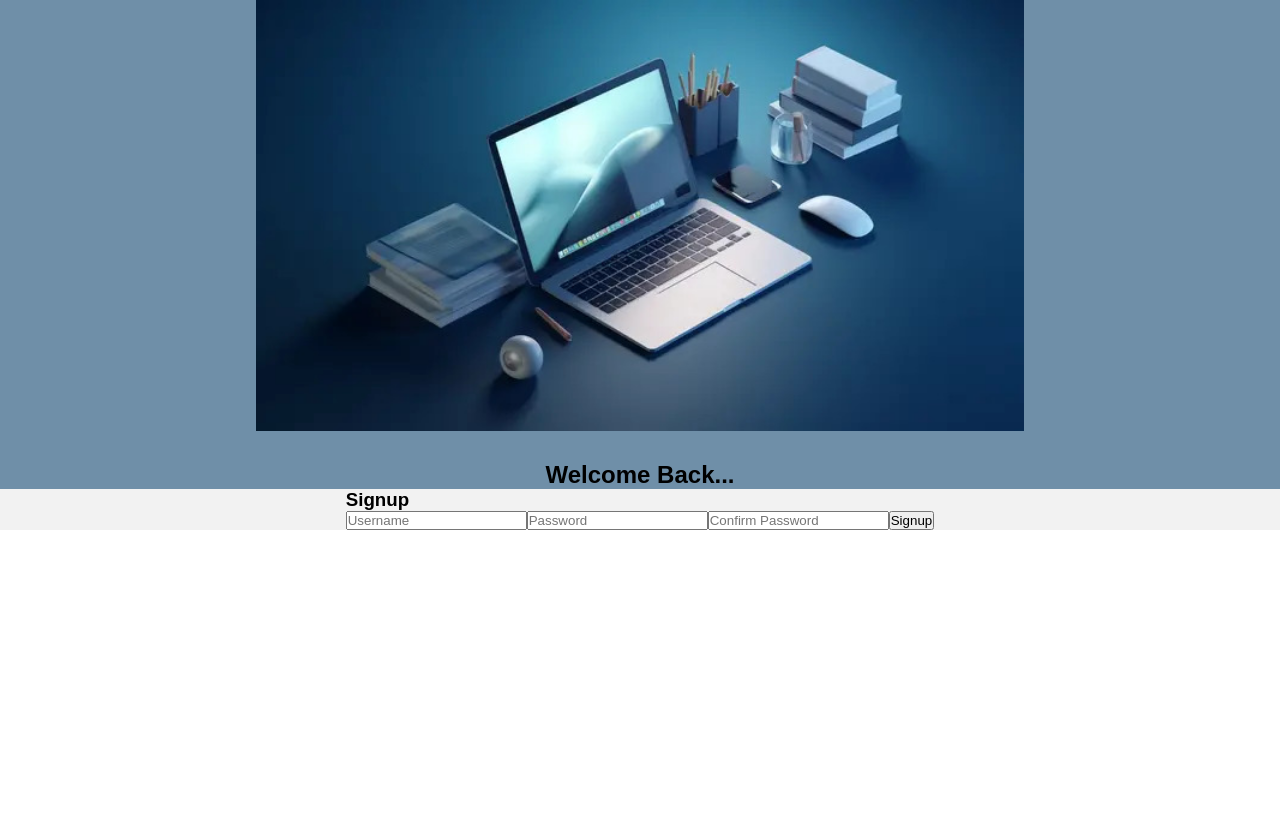
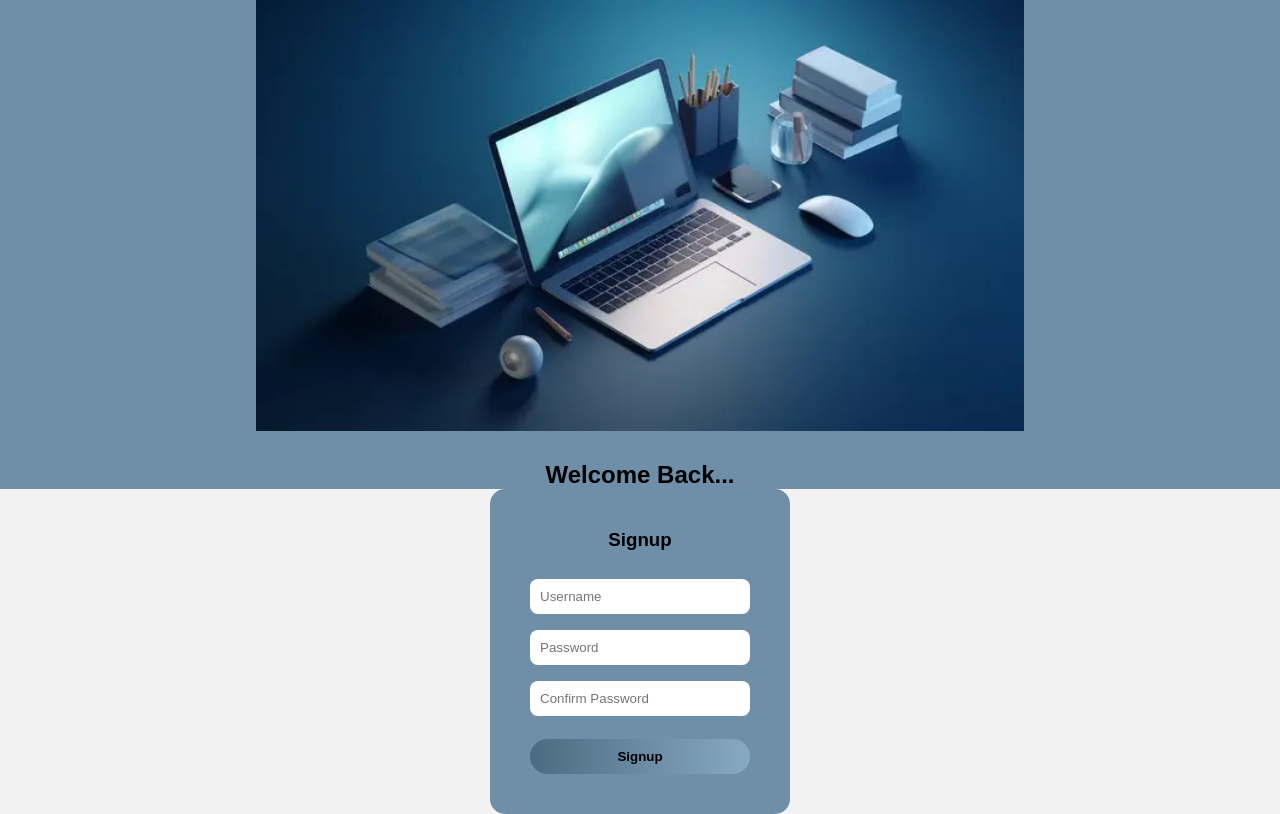
Before and after one commit to Nethmini6/Letter-Management-System, a React (Create React App) app in the folder letter-frontend/: page /signup in a window 1280 px wide. Built offline with nearby package versions, Linux system fonts and the light colour scheme.

Commit message:
Added code for signup page

```diff
--- a/letter-frontend/src/App.css
+++ b/letter-frontend/src/App.css
@@ -118,3 +118,86 @@
   cursor: pointer;
   color: #0d2a42;
 }
+
+
+/*signup*/
+
+* {
+  margin: 0;
+  padding: 0;
+  box-sizing: border-box;
+  font-family: Arial, sans-serif;
+}
+
+.login-container {
+  display: flex;
+  height: 100vh;
+}
+
+/* LEFT SIDE */
+.left-section {
+  flex: 1;
+  background-color: #6f8fa8;
+  display: flex;
+  flex-direction: column;
+  justify-content: center;
+  align-items: center;
+  color: black;
+}
+
+.office-image {
+  width: 60%;
+  margin-bottom: 30px;
+}
+
+.left-section h2 {
+  font-weight: bold;
+}
+
+/* RIGHT SIDE */
+.right-section {
+  flex: 1;
+  background-color: #f2f2f2;
+  display: flex;
+  justify-content: center;
+  align-items: center;
+}
+
+.signup-card {
+  background-color: #6f8fa8;
+  padding: 40px;
+  border-radius: 15px;
+  width: 300px;
+  text-align: center;
+}
+
+.signup-card h3 {
+  margin-bottom: 20px;
+}
+
+.signup-card input {
+  width: 100%;
+  padding: 10px;
+  margin: 8px 0;
+  border-radius: 8px;
+  border: none;
+  outline: none;
+}
+
+.signup-card button {
+  width: 100%;
+  padding: 10px;
+  margin-top: 15px;
+  border-radius: 20px;
+  border: none;
+  background: linear-gradient(to right, #4b6b82, #87a9c2);
+  cursor: pointer;
+  font-weight: bold;
+}
+
+.create-account {
+  margin-top: 10px;
+  font-size: 12px;
+  cursor: pointer;
+  color: #0d2a42;
+}
```
